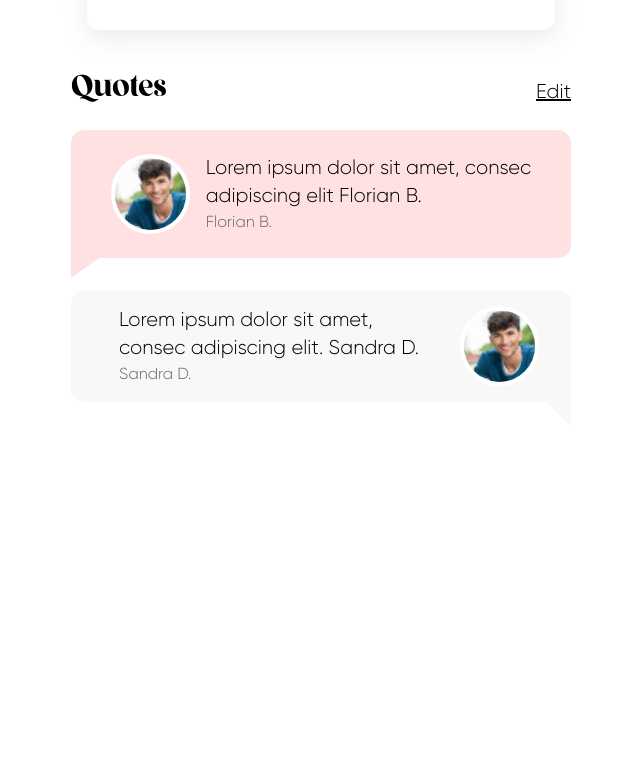
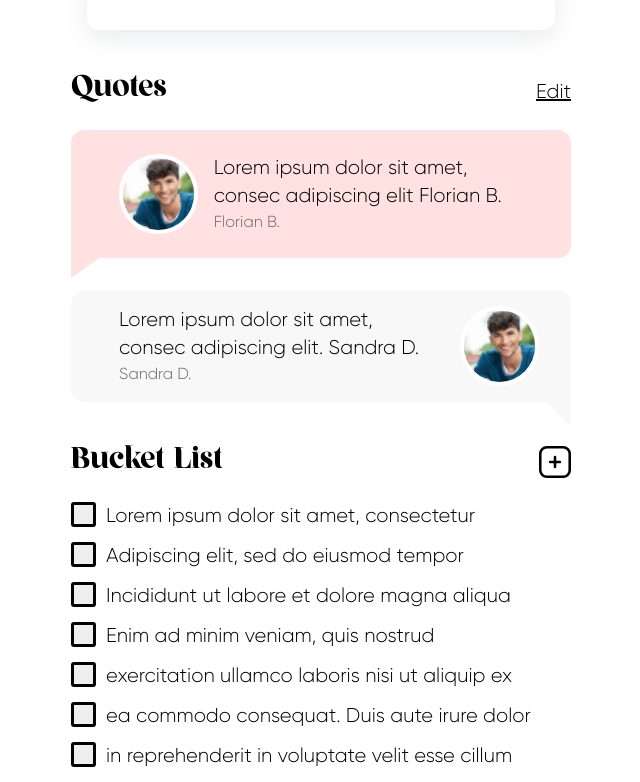
Before and after one commit to focus110/infinity-moments, a React (Create React App) app: page / in a window 1280 px wide. Shown: the part 1357-2139 px from the top of the page, without its empty margins (319-959 px from the left). Before the commit the page ends 1784 px from the top, so only its background shows below. Built offline with nearby package versions, Linux system fonts and the light colour scheme.

Commit message:
added bucketlist section

```diff
--- a/src/App.css
+++ b/src/App.css
@@ -20,3 +20,72 @@
   border-width: 0 50px 50px 70px;
   border-color: transparent #f8f8f8 transparent transparent;
 }
+
+.box {
+  display: block;
+  position: relative;
+  padding-left: 35px;
+  margin-bottom: 12px;
+  cursor: pointer;
+  font-size: 22px;
+  -webkit-user-select: none;
+  -moz-user-select: none;
+  -ms-user-select: none;
+  user-select: none;
+}
+
+/* Hide the browser's default checkbox */
+.box input {
+  position: absolute;
+  opacity: 0;
+  cursor: pointer;
+  height: 0;
+  width: 0;
+}
+
+/* Create a custom checkbox */
+.checkmark {
+  position: absolute;
+  top: 0;
+  left: 0;
+  height: 25px;
+  width: 25px;
+  background-color: #eee;
+  border-radius: 3px;
+  border: 3px solid black;
+}
+
+/* On mouse-over, add a grey background color */
+.box:hover input ~ .checkmark {
+  background-color: #ccc;
+}
+
+/* When the checkbox is checked, add a blue background */
+.box input:checked ~ .checkmark {
+  background-color: #000000;
+}
+
+/* Create the checkmark/indicator (hidden when not checked) */
+.checkmark:after {
+  content: "";
+  position: absolute;
+  display: none;
+}
+
+/* Show the checkmark when checked */
+.box input:checked ~ .checkmark:after {
+  display: block;
+}
+
+/* Style the checkmark/indicator */
+.box .checkmark:after {
+  left: 9px;
+  top: 5px;
+  width: 5px;
+  height: 10px;
+  border: solid white;
+  border-width: 0 3px 3px 0;
+  -webkit-transform: rotate(45deg);
+  -ms-transform: rotate(45deg);
+  transform: rotate(45deg);
+}
--- /dev/null
+++ b/src/components/BucketList.js
@@ -0,0 +1,51 @@
+import React, { useState } from "react";
+import Title from "./Title";
+import { bucketList } from "./Data";
+
+const BucketList = () => {
+  const [isChecked, setIsChecked] = useState(false);
+
+  const onChange = () => {
+    setIsChecked(!isChecked);
+  };
+  return (
+    <div className="wrapper">
+      <div className="flex justify-between items-end py-6">
+        <Title title="Bucket List" />
+        <button>
+          <svg
+            className="w-8 h-8"
+            viewBox="0 0 25 25"
+            fill="none"
+            xmlns="http://www.w3.org/2000/svg"
+          >
+            <path
+              d="M16.3333 12.5H12.5M12.5 12.5H8.66667M12.5 12.5V8.66667M12.5 12.5V16.3333M18.8889 24H6.11111C3.28832 24 1 21.7116 1 18.8889V6.11111C1 3.28832 3.28832 1 6.11111 1H18.8889C21.7116 1 24 3.28832 24 6.11111V18.8889C24 21.7116 21.7116 24 18.8889 24Z"
+              stroke="black"
+              stroke-width="2"
+              stroke-linecap="round"
+            />
+          </svg>
+        </button>
+      </div>
+
+      {bucketList.map((item, i) => {
+        return (
+          <label key={i} class="box">
+            <p
+              className={`${
+                isChecked ? "line-through text-black-faded" : ""
+              } text-base md:text-xl font-medium `}
+            >
+              {item.title}
+            </p>
+            <input type="checkbox" checked={isChecked} onChange={onChange} />
+            <span className="checkmark"></span>
+          </label>
+        );
+      })}
+    </div>
+  );
+};
+
+export default BucketList;
--- /dev/null
+++ b/src/components/Data.js
@@ -0,0 +1,30 @@
+export const bucketList = [
+  {
+    title: "Lorem ipsum dolor sit amet, consectetur ",
+    checked: true,
+  },
+  {
+    title: "Adipiscing elit, sed do eiusmod tempor ",
+    checked: true,
+  },
+  {
+    title: "Incididunt ut labore et dolore magna aliqua ",
+    checked: true,
+  },
+  {
+    title: "Enim ad minim veniam, quis nostrud ",
+    checked: false,
+  },
+  {
+    title: "exercitation ullamco laboris nisi ut aliquip ex",
+    checked: false,
+  },
+  {
+    title: " ea commodo consequat. Duis aute irure dolor ",
+    checked: false,
+  },
+  {
+    title: "in reprehenderit in voluptate velit esse cillum",
+    checked: false,
+  },
+];
--- a/src/components/FeaturedSoundtrack.js
+++ b/src/components/FeaturedSoundtrack.js
@@ -24,7 +24,7 @@ const FeaturedSoundtrack = () => {
         </button>
       </div>
 
-      <div className="flex justify-between items-center rounded-[13px] p-4 md:p-8 m-2 md:m-4 shadow__style">
+      <div className="flex justify-between items-center space-x-2 rounded-[13px] p-4 md:p-8 m-2 md:m-4 shadow__style">
         <div>
           <img className="w-16 md:w-24 rounded-[5px]" src={trackImg} alt="!#" />
         </div>
--- a/src/components/Quotes.js
+++ b/src/components/Quotes.js
@@ -12,10 +12,10 @@ const Quotes = () => {
         </button>
       </div>
 
-      <div className="relative bg-[#ffe1e1] flex items-center space-x-4 mb-8 rounded-[13px] p-4 md:p-6 px-8">
+      <div className="relative bg-[#ffe1e1] flex items-center space-x-4 mb-8 rounded-[13px] p-4 md:p-6 md:px-8">
         <div className="absolute left-0 -bottom-[70px] -z-10 triangle"></div>
         <img
-          className="w-20 h-20 rounded-full border-4 border-white"
+          className="md:w-20 md:h-20 rounded-full border-4 border-white"
           src={img3}
           alt="!#"
         />
@@ -27,7 +27,7 @@ const Quotes = () => {
         </div>
       </div>
 
-      <div className="relative bg-[#f8f8f8] flex items-center space-x-4 rounded-[13px] p-4 px-8">
+      <div className="relative bg-[#f8f8f8] flex items-center space-x-4 rounded-[13px] p-4 md:px-8 mb-4">
         <div className="absolute right-0 -bottom-[25px] -z-10 triangle__white"></div>
 
         <div>
@@ -38,7 +38,7 @@ const Quotes = () => {
         </div>
 
         <img
-          className="w-20 h-20 rounded-full border-4 border-white"
+          className="md:w-20 md:h-20 rounded-full border-4 border-white"
           src={img3}
           alt="!#"
         />
--- a/src/pages/Partner.js
+++ b/src/pages/Partner.js
@@ -4,6 +4,7 @@ import Hero from "../components/Hero";
 import FeaturedPhoto from "../components/FeaturedPhoto";
 import FeaturedSoundtrack from "../components/FeaturedSoundtrack";
 import Quotes from "../components/Quotes";
+import BucketList from "../components/BucketList";
 
 const Partner = () => {
   return (
@@ -13,6 +14,7 @@ const Partner = () => {
       <FeaturedPhoto />
       <FeaturedSoundtrack />
       <Quotes />
+      <BucketList />
     </div>
   );
 };
--- a/tailwind.config.js
+++ b/tailwind.config.js
@@ -3,6 +3,12 @@ module.exports = {
   content: ["./src/**/*.{js,jsx,ts,tsx}"],
   theme: {
     extend: {},
+    colors: {
+      "black-faded": "#767676",
+      black: "#000000",
+      white: "#ffffff",
+      "infinity-grey": "#eeeeee",
+    },
     container: {
       center: true,
       padding: {
```
